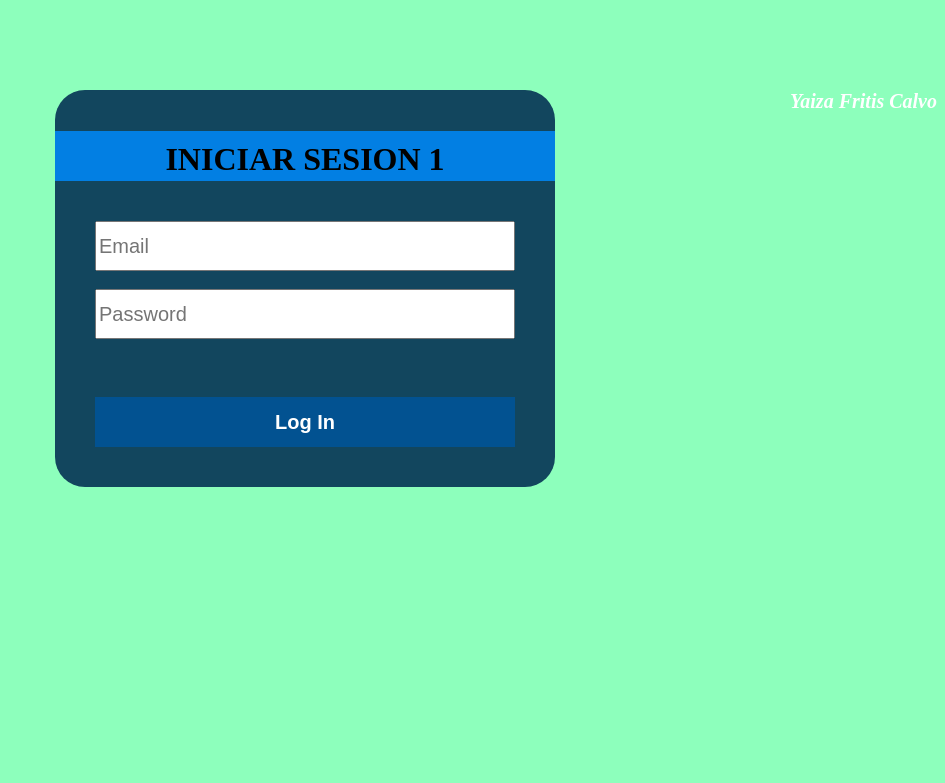
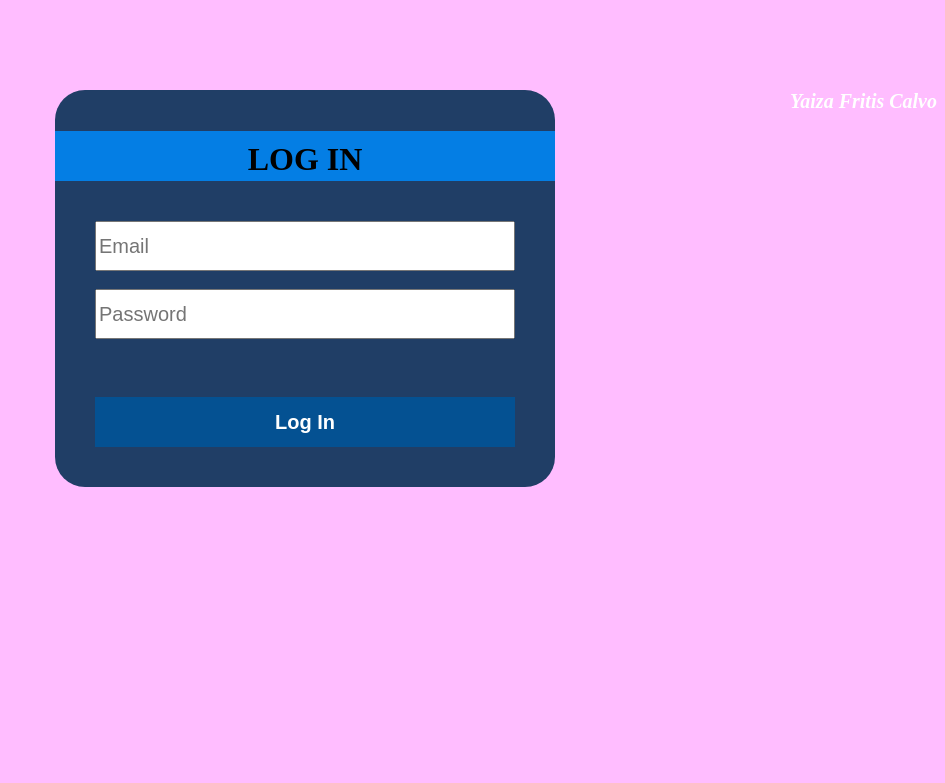
Before and after one commit to YaizaFC/proyectoDados, a PHP site: page / in a window 1280 px wide. Shown: the top 783 px of the page, without its empty margins (335-1280 px from the left). Run offline with PHP 8.4, Linux system fonts and the light colour scheme.

Commit message:
commit cambios para travis

```diff
--- a/css/estilo1.css
+++ b/css/estilo1.css
@@ -1,7 +1,7 @@
 body {
     text-align: center;
     position: relative;
-    background-color: rgba(125, 255, 179, 0.876);
+    background-color: rgba(255, 180, 255, 0.876);
     margin-top: 90px;
 }
 
@@ -16,28 +16,28 @@ header {
     background-color: rgba(0, 135, 246, 0.876);
 }
 
-h1{
+h1 {
     padding-top: 10px;
 }
 
-#logIn{
-
+#logIn {
     margin-top: 200px;
     margin: 0px auto;
     width: 500px;
     background-color: rgba(0, 44, 80, 0.876);
     padding-top: 20px;
     border-radius: 30px;
-
 }
 
-#email, #pass, #btnLogIn{
+#email,
+#pass,
+#btnLogIn {
     height: 50px;
     width: 100%;
     font-size: 20px;
 }
 
-#btnLogIn{
+#btnLogIn {
     background-color: rgba(0, 84, 153, 0.876);
     border: 0px;
     color: white;
@@ -45,7 +45,7 @@ h1{
     margin-top: 40px;
 }
 
-#nombre{
+#nombre {
     color: white;
     font-style: italic;
     float: right;
@@ -53,5 +53,4 @@ h1{
     font-weight: bold;
     font-size: 20px;
     margin-top: 0;
-
 }
--- a/index.php
+++ b/index.php
@@ -31,7 +31,7 @@ echo '<head>
 
     <div id="logIn">
     <header>
-        <h1>INICIAR SESION 1</h1>
+        <h1>LOG IN</h1>
     </header>
     <main>
         <input type="email" id="email" name="email" value="" placeholder="Email"><br><br>
```
